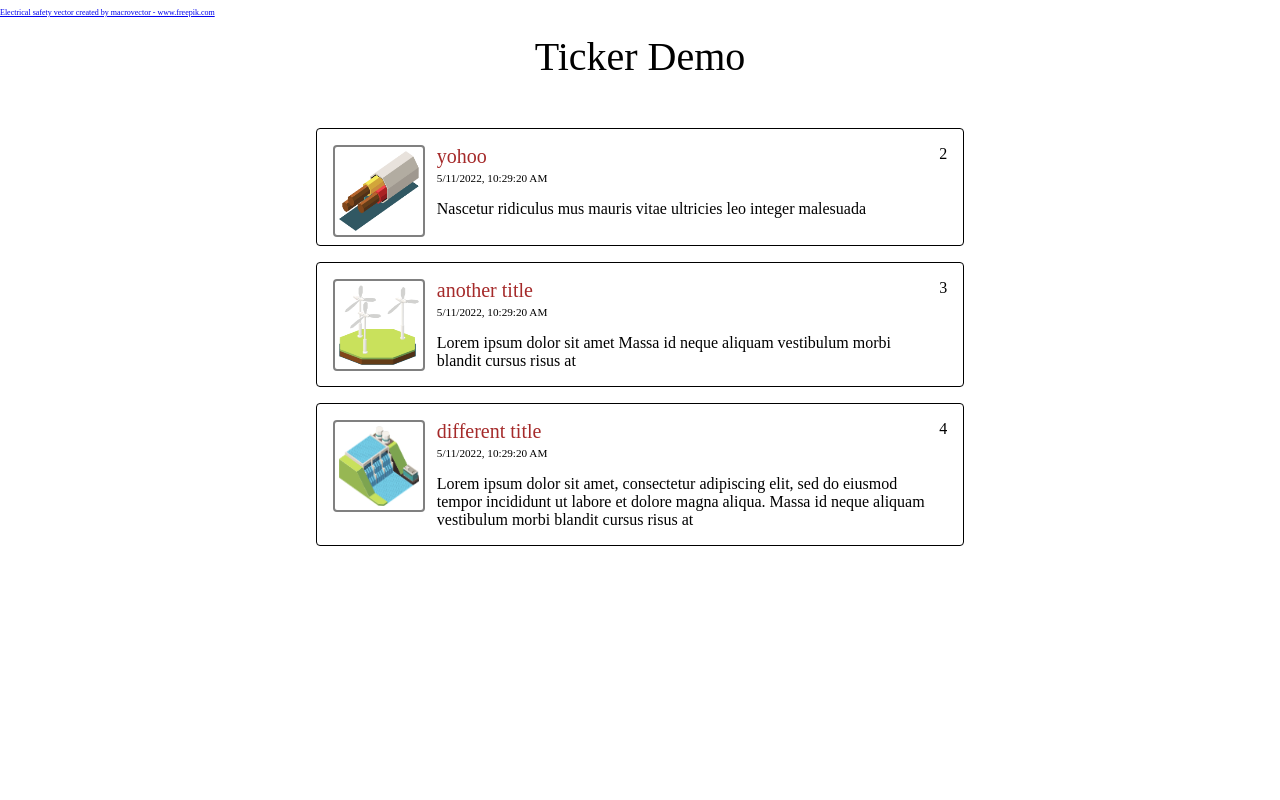
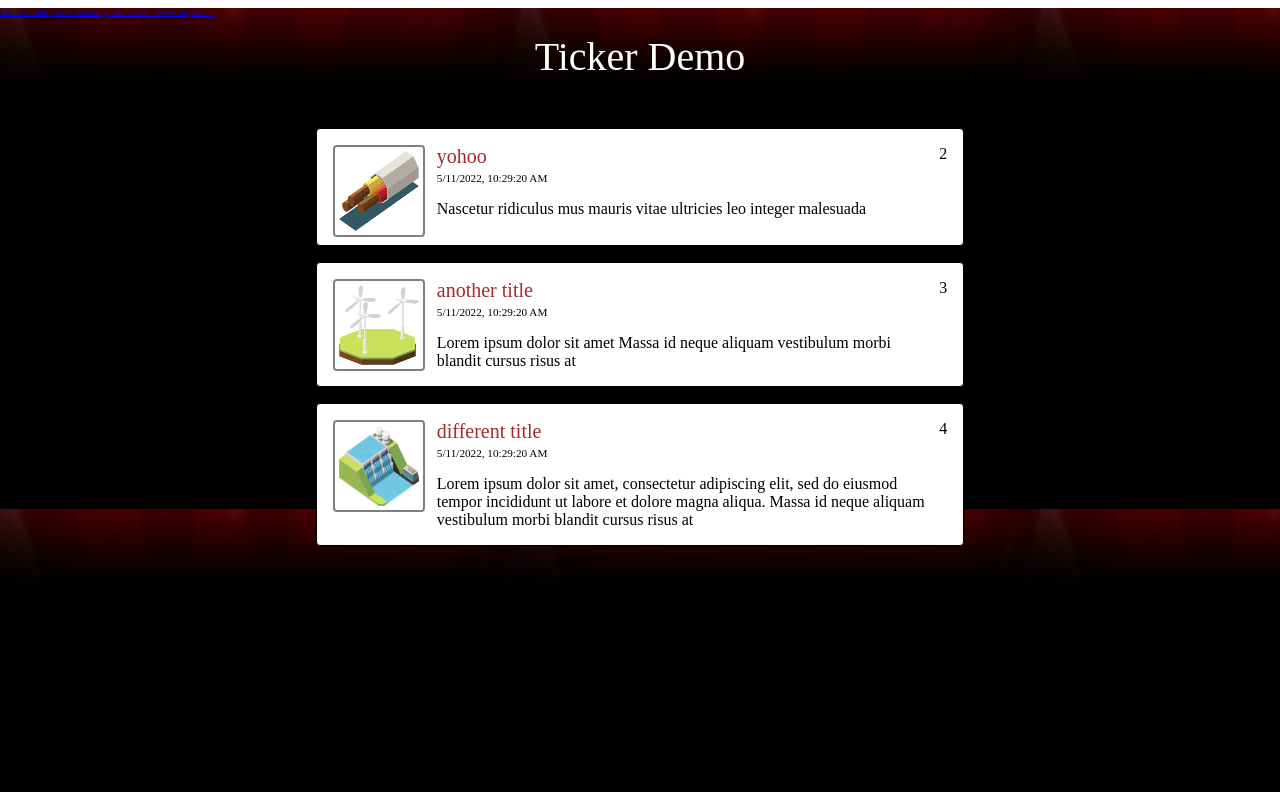
Before and after one commit to eldar158/ticker-demo, a React (Create React App) app: page / in a window 1280 px wide. Built offline with nearby package versions, Linux system fonts and the light colour scheme; the HTML template or start-up script is replaced by a standard one.

Commit message:
added background

```diff
--- a/src/App.css
+++ b/src/App.css
@@ -1,5 +1,11 @@
 .App {
   text-align: center;
+
+  background-size: "cover";
+  background-repeat:no-repeat;
+
+   /* Full height */
+   height: 98vh;
 }
 
 .App .attribute {
--- a/src/App.js
+++ b/src/App.js
@@ -78,8 +78,13 @@ function App() {
     }
   ]
 
+  // const bgPath = '/assets/bg.png'
+  //use on build
+  const bgPath = './assets/bg.png'
   return (
-    <div className="App">
+    <div className="App"
+      style={{background: `url(${bgPath})`}}
+    >
       {/* attribute */}
       <a className='attribute' href='https://www.freepik.com/vectors/electrical-safety'>Electrical safety vector created by macrovector - www.freepik.com</a>
 
--- a/src/components/PostList/PostBlock/PostBlock.css
+++ b/src/components/PostList/PostBlock/PostBlock.css
@@ -18,6 +18,8 @@
       -ms-transition: all 0.7s ease-out;
        -o-transition: all 0.7s ease-out;
           transition: all 0.7s ease-out;
+
+          background-color: white;
 }
 
 .PostBlock .postId {
--- a/src/components/PostList/PostBlock/PostBlock.js
+++ b/src/components/PostList/PostBlock/PostBlock.js
@@ -3,9 +3,9 @@ import './PostBlock.css';
 function PostBlock(props) {
   const {id, time, title, description, pictureId} = props
 
-  const imagePath = `/assets/post-pictures/${pictureId}.png`
+  // const imagePath = `/assets/post-pictures/${pictureId}.png`
   // *when build use this instead
-  // const imagePath = `./assets/post-pictures/${pictureId}.png`
+  const imagePath = `./assets/post-pictures/${pictureId}.png`
 
   const imageAlt = `postPicture ${pictureId}`
 
--- a/src/components/Title/Title.css
+++ b/src/components/Title/Title.css
@@ -1,3 +1,4 @@
 .Title {
+  color: white;
   font-size: 250%;
 }
```
